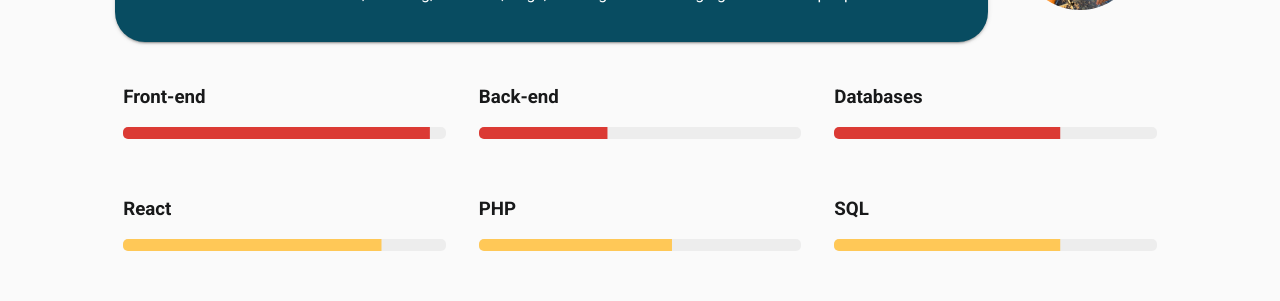
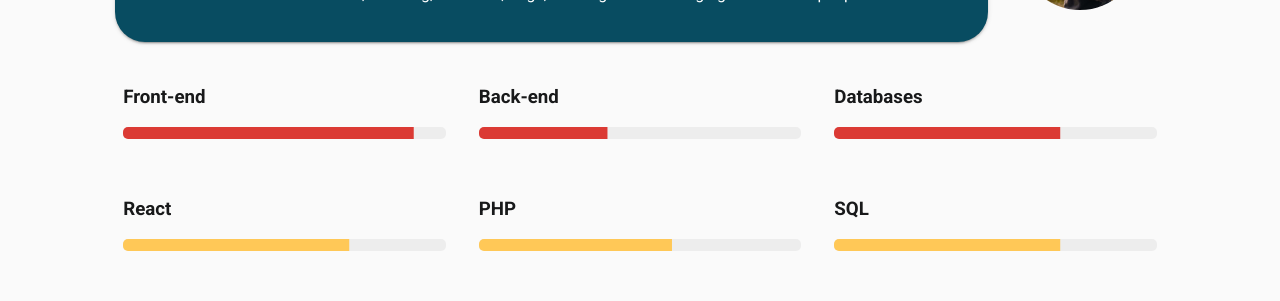
Before and after one commit to KikeCR/lbarrantes-resume, a React (Create React App) app: page / in a window 1280 px wide. Shown: the part 1140-1441 px from the top of the page. Built offline with nearby package versions, Linux system fonts and the light colour scheme.

Commit message:
Updated profile.

```diff
--- a/src/AboutMe.js
+++ b/src/AboutMe.js
@@ -121,10 +121,10 @@ const content = {
 		myDescription:
 			"<p>I'm Luis Barrantes, an accomplished and proactive front-end developer, with the ability to learn and adapt to new technologies with ease. Working towards becoming a full-stack developer. Always eager to collaborate and work in teams.</p><p>Love music and concerts, traveling, outdoors, dogs, working out and hanging out with the people I care about.</p>",
 		technologies: [
-			{ title: 'Front-end', level: 95, class: 'main' },
+			{ title: 'Front-end', level: 90, class: 'main' },
 			{ title: 'Back-end', level: 40, class: 'main' },
 			{ title: 'Databases', level: 70, class: 'main' },
-			{ title: 'React', level: 80, class: '' },
+			{ title: 'React', level: 70, class: '' },
 			{ title: 'PHP', level: 60, class: '' },
 			{ title: 'SQL', level: 70, class: '' },
 			{ title: 'Adapt Framework', level: 90, class: '' },
@@ -137,10 +137,10 @@ const content = {
 		myDescription:
 			'<p>Soy Luis Barrantes, front-end developer con experiencia, proactivo, adaptable y con facilidad de aprender nuevos lenguajes y tecnologías, trabajando en convertirme en un full-stack developer. Siempre dispuesto a colaborar y trabajar en equipo.</p><p>Me apasiona la música y los conciertos, viajar, los perros, el aire libre, hacer ejercicio y pasar el tiempo con mis seres queridos.</p>',
 		technologies: [
-			{ title: 'Front-end', level: 95, class: 'main' },
+			{ title: 'Front-end', level: 90, class: 'main' },
 			{ title: 'Back-end', level: 40, class: 'main' },
 			{ title: 'Bases de datos', level: 70, class: 'main' },
-			{ title: 'React', level: 80, class: '' },
+			{ title: 'React', level: 70, class: '' },
 			{ title: 'PHP', level: 60, class: '' },
 			{ title: 'SQL', level: 70, class: '' },
 			{ title: 'Adapt Framework', level: 90, class: '' },
```
Also changed, not shown: src/images/lbarrantes_avatar.jpg.
